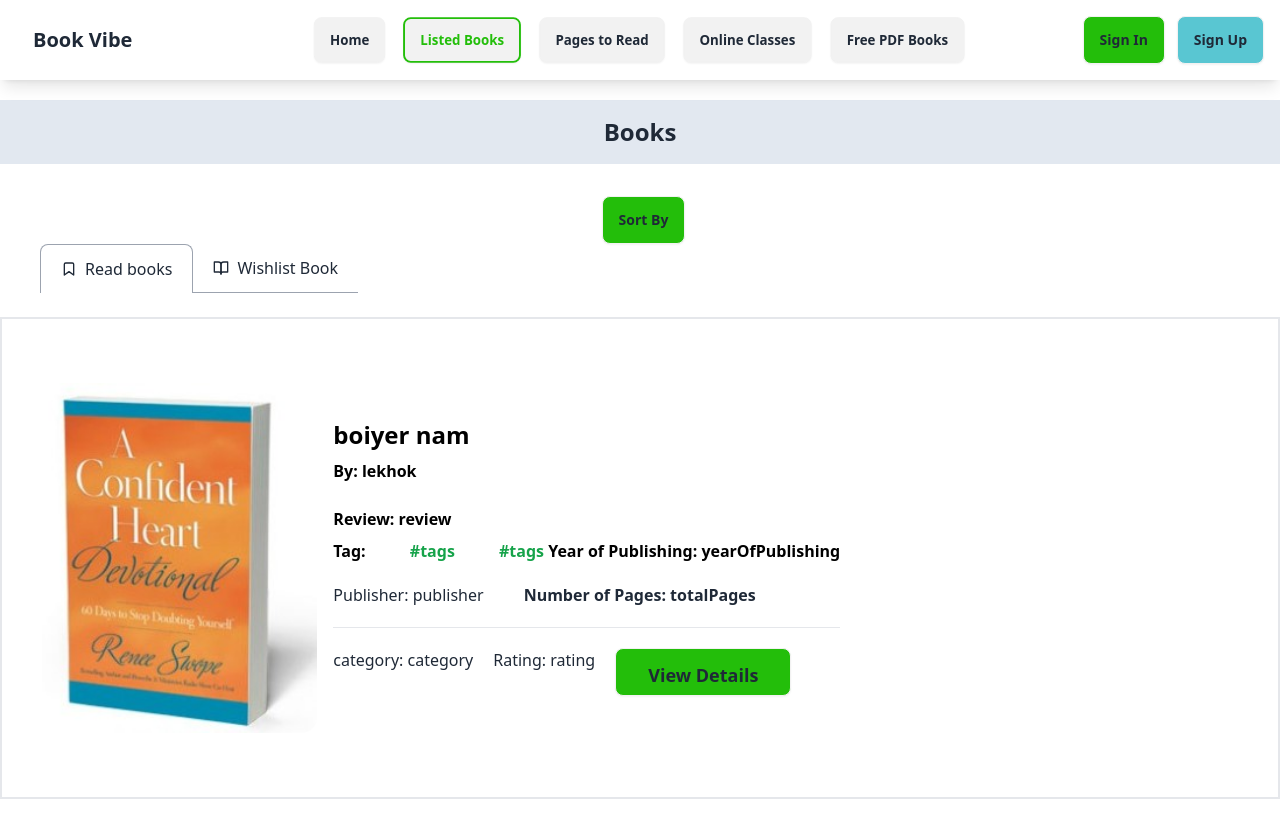
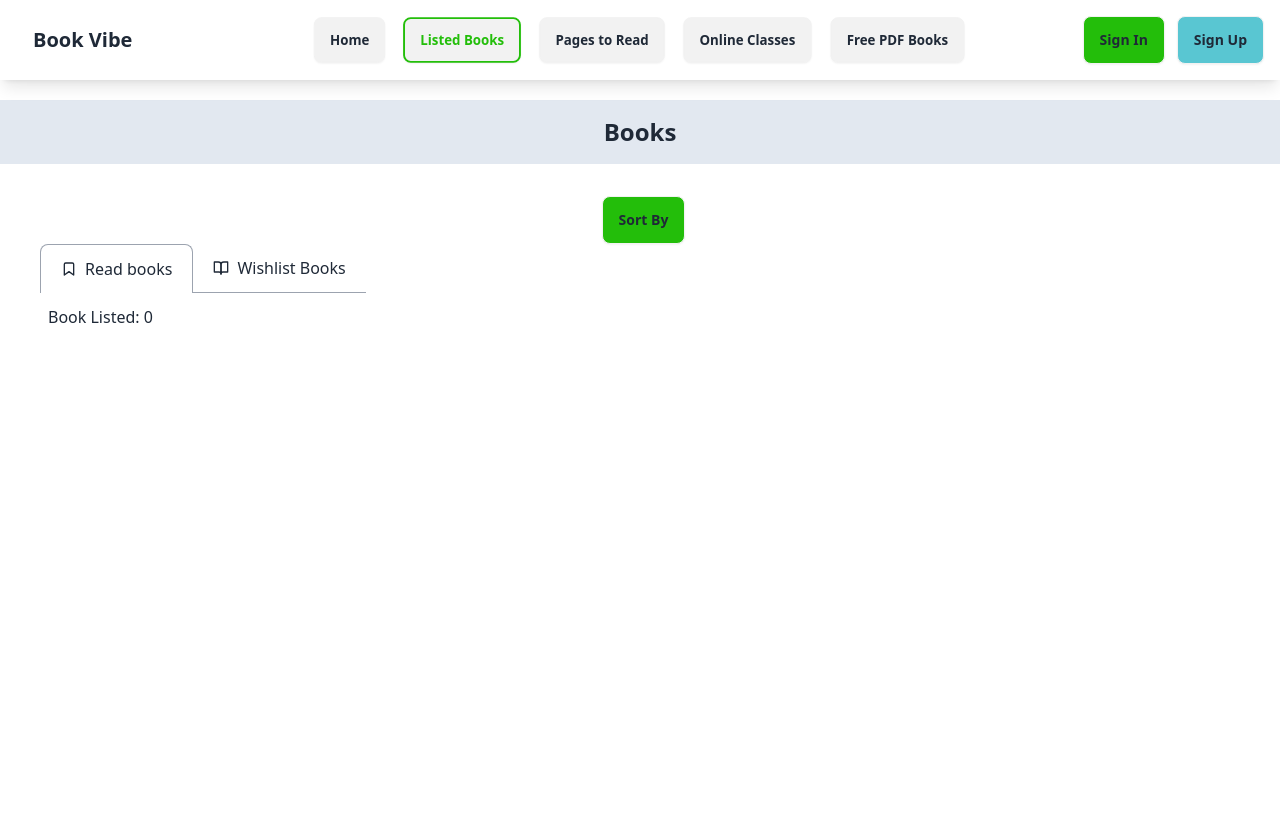
Before and after one commit to numanahmod/b9a8-book-vibe-numanahmod, a React (Vite) app: page /ListedBooks in a window 1280 px wide. Shown: the top 838 px of the page. After the commit the page ends 800 px from the top, so only its background shows below. Built offline with nearby package versions, Linux system fonts and the light colour scheme.

Commit message:
Read book add section by read button is ok

```diff
--- a/src/Components/Read.jsx
+++ b/src/Components/Read.jsx
@@ -1,62 +1,80 @@
-import { Link } from "react-router-dom";
+import { useEffect, useState } from "react";
+import { Link, useLoaderData, } from "react-router-dom";
+import { getStoredReadBooks } from "./Utility/localStorage";
 
 
 
 
 const Read = () => {
-    // const books = useLoaderData();
+    const books = useLoaderData();
+    const [ listedReadBooks, setListedReadBooks] = useState([]);
 
-    // const {Id} = useParams();
-
-    // const id = books.find((i) => i.Id == Id);
-
-    // console.log(id);
-    // const {image, bookName, author, totalPages, rating, yearOfPublishing, category, tags, review,publisher } =  id;
+     useEffect( () => {
+        const storedBooksId = getStoredReadBooks();
 
 
-    return (
-        <section className="">
-	<div className="container border-[2px] border-opacity-10 mt-6 flex flex-col p-6 mx-auto sm:py-12  lg:flex-row  mb-12">
-		<div className="items-center justify-center p-4 lg:mt-0">
-			<img src='../../public/bannerbook.jpg'  className="rounded-2xl h-[350px]" />
-		</div>
-		<div className="flex flex-col  rounded-sm  lg:text-left">
-			<h1 className="mt-8 pt-5 text-xl text-black font-bold leading-none sm:text-2xl">boiyer nam
-			</h1>
-			<p className=" text-black font-semibold pt-2 pb-3"> By: lekhok  </p>
+        if (books.length > 0 ){
+            const booksRead = books.filter(book => storedBooksId.includes(book.Id) );
+
+            setListedReadBooks(booksRead);
+            // console.log(books, storedBooksId, booksRead);
+        }
+     },[]);
 
 
 
 
-            <p className=" text-black font-semibold pt-3 pb-2"> <span className="font-bold ">Review:</span>    review</p>
+    return (
+        <>
+        <p className="ml-12 mt-3">Book Listed: {listedReadBooks.length}</p>
 
-            <p className="font-bold text-black  gap-10"> <span className="pr-10"> Tag: </span><span className=" text-green-600">#tags</span> <span className=" text-green-600 pl-10 "> #tags</span> <span > Year of Publishing:  </span> <span>yearOfPublishing</span> </p>
+        {
+            listedReadBooks.map(b => <section key={b.Id}>
+
+            <div className="container border-[2px] border-opacity-10 mt-6 flex flex-col p-6 mx-auto sm:py-12  lg:flex-row  mb-12">
+                <div className="items-center justify-center p-4 lg:mt-0h-  ">
+                    <img src={b.image}  className="h-[350px] w-[400px] rounded-xl" />
+                </div>
+                <div className="flex flex-col  rounded-sm  lg:text-left">
+                    <h1 className="mt-7 text-xl text-black font-bold leading-none sm:text-2xl"> {b.bookName}
+                    </h1>
+                    <p className=" text-black font-semibold pt-2 pb-3"> By: {b.author}  </p>
+
+
+
+
+                    <p className=" text-black font-semibold pt-3 pb-2"> <span className="font-bold ">Review:</span>   {b.review} </p>
+
+                    <p className="font-bold text-black  gap-10"> <span className="pr-10"> Tag: </span><span className=" text-green-600">#{b.tags[0]} </span> <span className=" text-green-600 pl-10 "> #{b.tags[1]}</span> <span > Published:  </span> <span>{b.yearOfPublishing}</span> </p>
 
 
                         <div className="flex col-span-2 pb-5 pt-5">
                             <div className="">
 
-                <p > Publisher: <span>publisher</span>  </p>
+                        <p > Publisher: <span className="font-bold">{b.publisher}</span>  </p>
 
 
                             </div>
-                    <div className="ml-10 font-bold">
-                   <p> <span > Number of Pages: </span> totalPages </p>
+                            <div className="ml-10">
+                           <p> <span > Number of Pages: </span> <span className="font-bold">{b.totalPages}</span> </p>
 
 
 
                             </div>
                         </div>
                         <hr />
-                <div className="flex col-span-3 gap-5 mt-5">
-               <div>category: <span> category </span></div>
-               <div>  Rating:   <span> rating</span> </div>
-               <div> <a rel="noopener noreferrer" href="#" className="btn btn1 px-8 py-3 text-lg font-semibold rounded"> <Link > <button> View Details </button> </Link> </a> </div>
+                        <div className="flex col-span-3 gap-5 mt-5 pt-2">
+                       <div className="pt-2">category: <span className="font-bold"> {b.category} </span></div>
+                       <div className="pt-2">  Rating:   <span className="font-bold"> {b.rating}</span> </div>
+                       <div> <a rel="noopener noreferrer" href="#" className="btn btn1 px-8 py-3 text-lg font-semibold rounded"> <Link  > <button> View Details </button> </Link> </a> </div>
                         </div>
 
                 </div>
             </div>
-</section>
+        </section>)
+        }
+
+</>
     );
 };
 
--- a/src/Pages/Book.jsx
+++ b/src/Pages/Book.jsx
@@ -8,14 +8,14 @@ const Book = () => {
     const books = useLoaderData();
 
     const {Id} = useParams();
-
-    const id = books.find((i) => i.Id == Id);
+    const idInt = parseInt(Id)
+    const id = books.find((i) => i.Id == idInt);
 
 
     const {image, bookName, author, totalPages, rating, yearOfPublishing, category, tags, review,publisher } =  id;
 
     const handleRead =  () => {
-        saveReadBooks(Id);
+        saveReadBooks(idInt);
         toast('The book is successfully added to read list')
     }
     const handleWishlist = () => {
--- a/src/Pages/ListedBooks.jsx
+++ b/src/Pages/ListedBooks.jsx
@@ -34,7 +34,7 @@ const ListedBooks = () => {
 			<path d="M2 3h6a4 4 0 0 1 4 4v14a3 3 0 0 0-3-3H2z"></path>
 			<path d="M22 3h-6a4 4 0 0 0-4 4v14a3 3 0 0 1 3-3h7z"></path>
 		</svg>
-		<span> Wishlist Book </span>
+		<span> Wishlist Books </span>
 	</Link>
 
 
```
Lines whose indentation alone changed are shown as unchanged.
